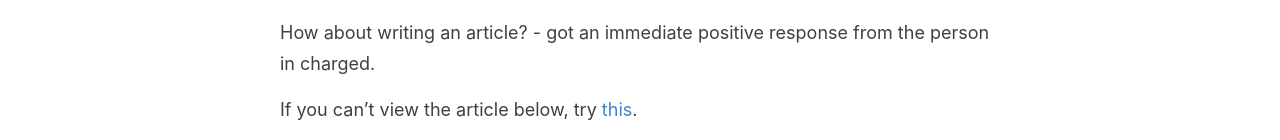
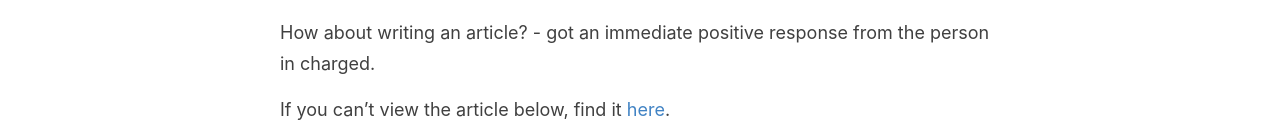
Before and after one commit to yinsanwoo/yinsanwoo.github.io, a Jekyll site: the page built from _posts/2021-02-25-RealTimeHydraulicModellingSystems.md, in a window 1280 px wide. Shown: the part 461-601 px from the top of the page. Built offline with Jekyll 4.4.1, drawn with Linux system fonts in a browser that asks for light colours; grey boxes are pictures that could not be loaded.

Commit message:
update post

```diff
--- a/_posts/2021-02-25-RealTimeHydraulicModellingSystems.md
+++ b/_posts/2021-02-25-RealTimeHydraulicModellingSystems.md
@@ -9,7 +9,7 @@ It was the beginning of 2020 while I was in the train before Covid-19 outbreak i
 
 How about writing an article? - got an immediate positive response from the person in charged.
 
-If you can't view the article below, try [this](https://mbam.org.my/mbj/mbj_120_2020/#page=64).
+If you can't view the article below, find it [here](https://mbam.org.my/mbj/mbj_120_2020/#page=64).
 <iframe src="../images/MBAM_article.pdf" width="100%" height="700px"></iframe>
 
 This piece took about a year from drafting to publishing. There were numerous times of re-reading, rephrasing, restructuring before I could show the first draft to my co-author. And we reiterate the process. To me, writing is not merely about the content and audience, it is also about self-assessment and self-reflection that help me becoming a better person and writer.
```
